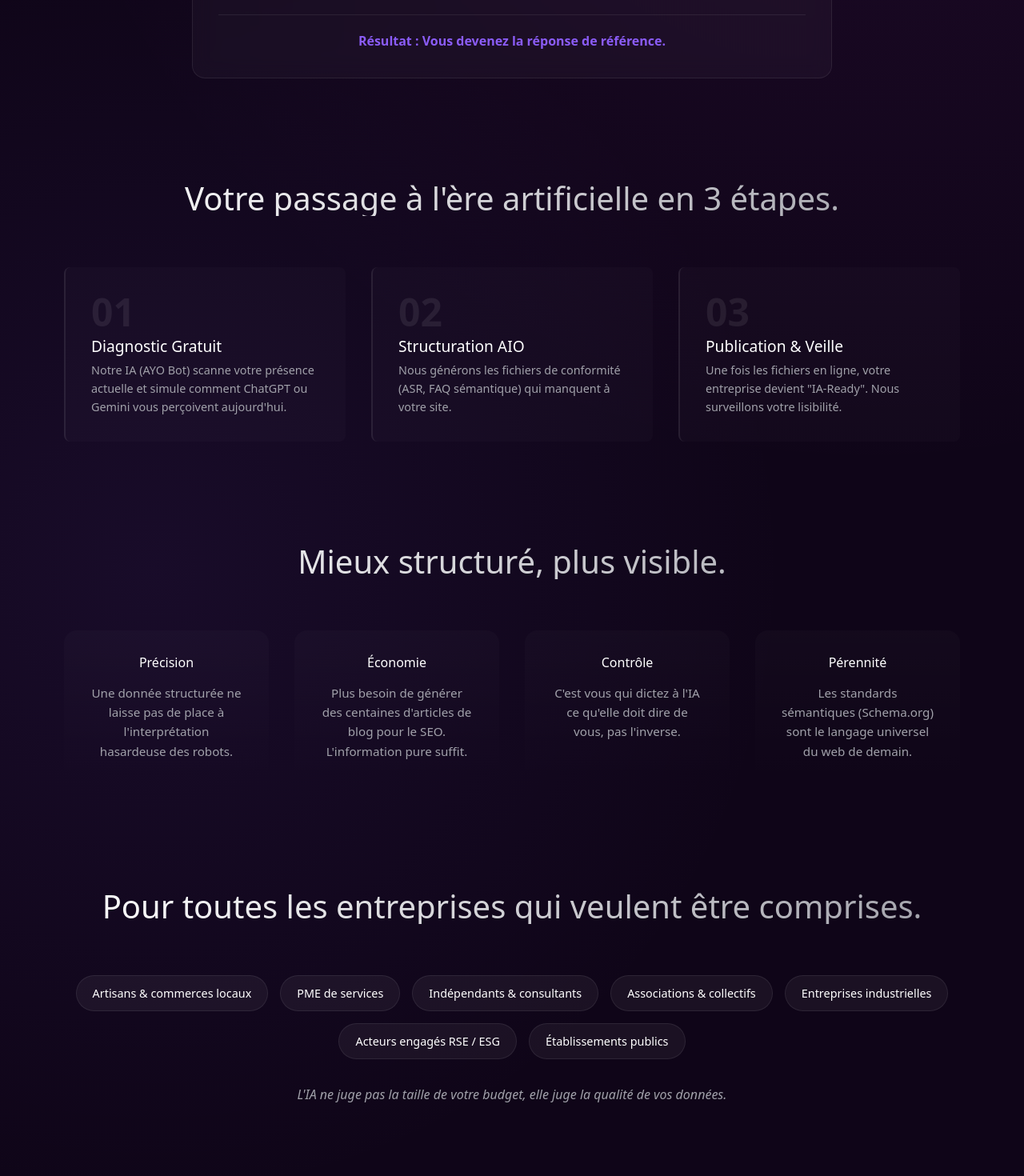
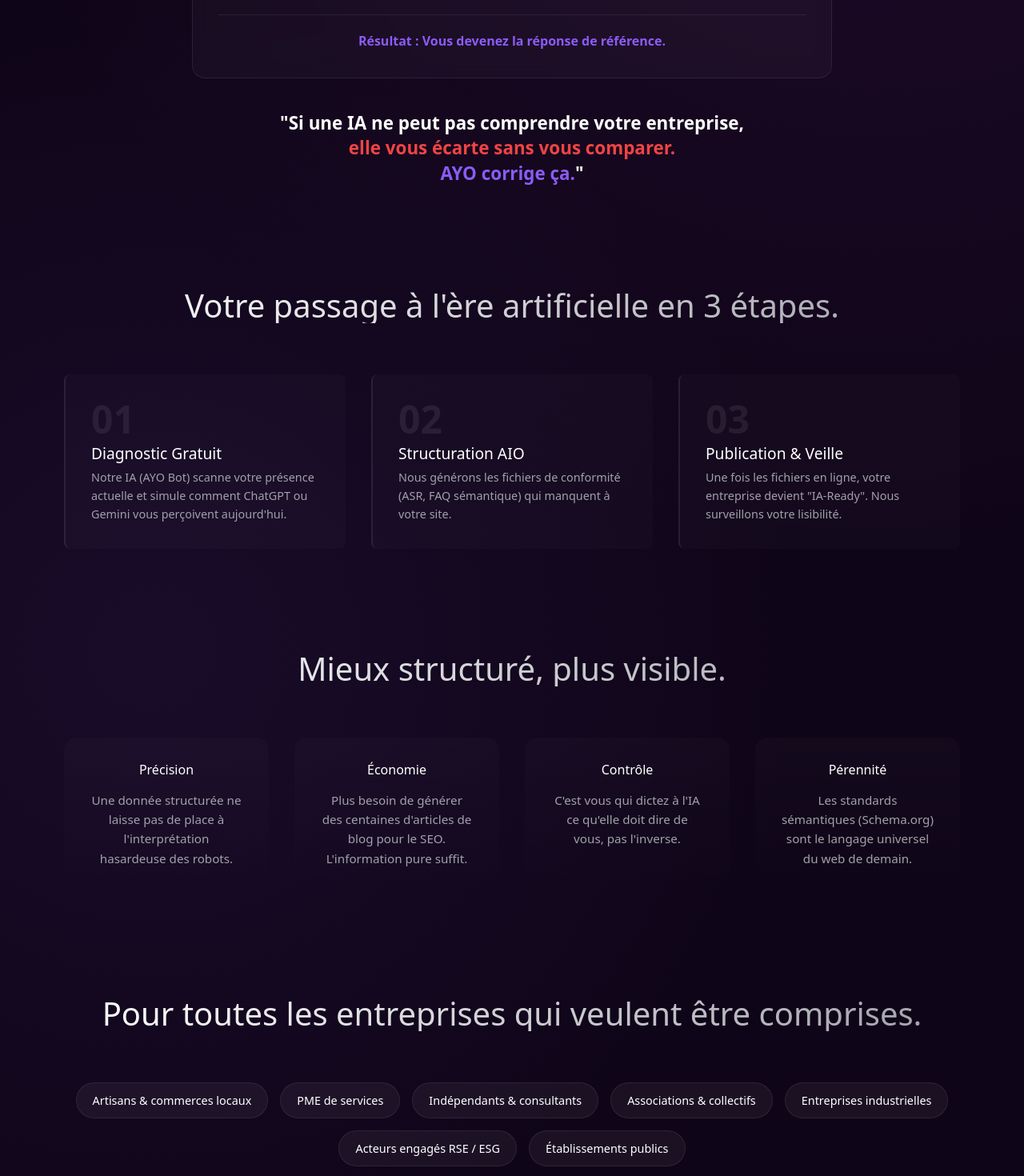
Before and after one commit to NeousAxis/AI-Visionary, a Next.js app: page / in a window 1280 px wide. Shown: the part 2280-3750 px from the top of the page at 80% size. Built offline with nearby package versions, Linux system fonts and the light colour scheme.

Commit message:
Content Update: Insert strategic sales formulas

```diff
--- a/app/page.tsx
+++ b/app/page.tsx
@@ -112,6 +112,13 @@ export default function Home() {
               </p>
             </div>
           </div>
+          <div style={{ textAlign: "center", marginTop: "40px", maxWidth: "800px", margin: "40px auto 0" }}>
+            <p style={{ fontSize: "1.4rem", fontWeight: "bold", lineHeight: "1.4" }}>
+              "Si une IA ne peut pas comprendre votre entreprise, <br />
+              <span style={{ color: "#ef4444" }}>elle vous écarte sans vous comparer.</span> <br />
+              <span style={{ color: "var(--primary-color)" }}>AYO corrige ça.</span>"
+            </p>
+          </div>
         </div>
       </section>
 
@@ -177,7 +184,10 @@ export default function Home() {
             <span className="target-badge">Acteurs engagés RSE / ESG</span>
             <span className="target-badge">Établissements publics</span>
           </div>
-          <p className="target-text">L'IA ne juge pas la taille de votre budget, elle juge la qualité de vos données.</p>
+          <p className="target-text" style={{ fontSize: '1.2rem', marginTop: '30px', lineHeight: '1.6' }}>
+            "Aujourd’hui, la visibilité ne dépend plus du référencement, mais de la capacité des IA à vous identifier.<br />
+            <strong>AYO prépare votre entreprise à ce nouveau filtre.</strong>"
+          </p>
         </div>
       </section>
 
```
